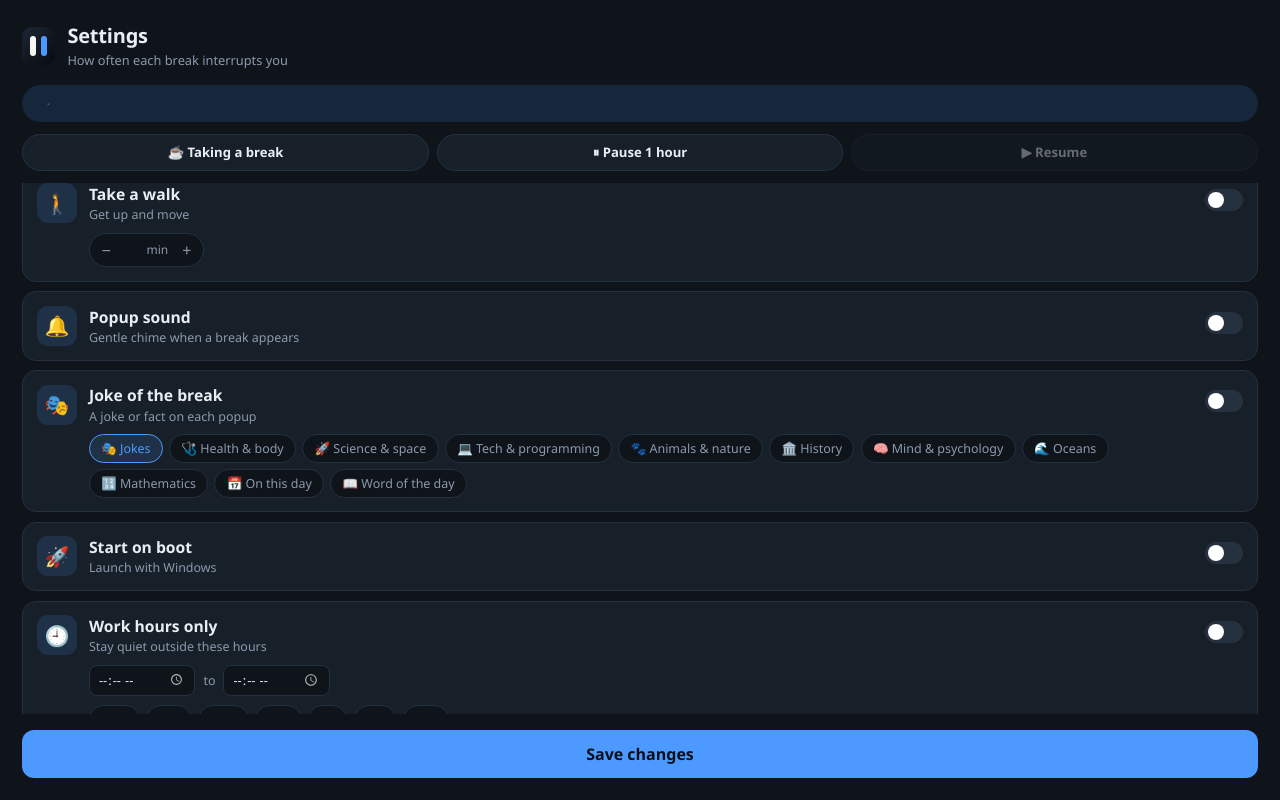
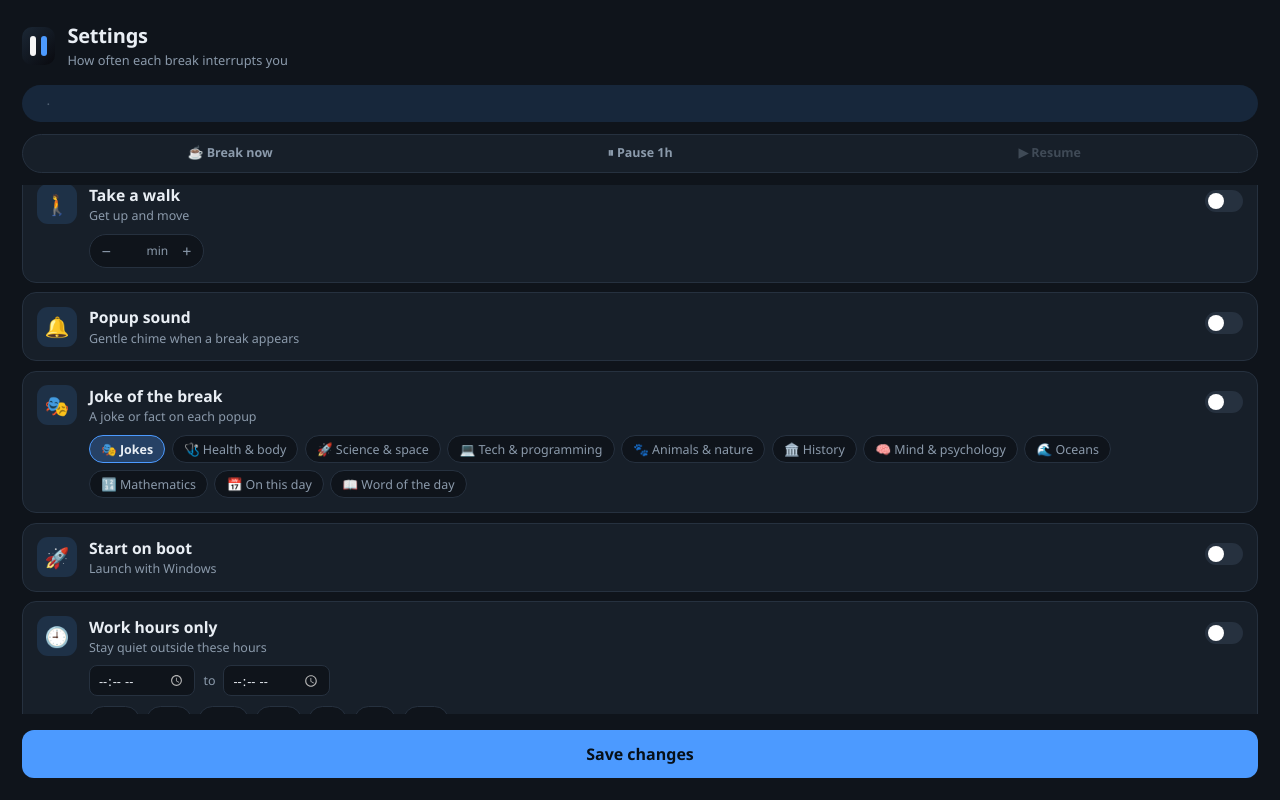
Before and after one commit to Ashik234/Pause-ture, a website built with Vite: page settings.html in a window 1280 px wide. Both pictures are taken after a click on the button "🎭 Jokes". Built offline with nearby package versions, Linux system fonts and the light colour scheme.

Commit message:
feat(settings): redesign quick actions as segmented control

```diff
--- a/settings.html
+++ b/settings.html
@@ -15,6 +15,8 @@
         --muted: #8b9aab;
         --accent: #4c9aff;
         --accent-dim: rgba(76, 154, 255, 0.14);
+        --accent-soft: rgba(76, 154, 255, 0.28);
+        --accent-strong: rgba(76, 154, 255, 0.4);
         --ok: #57c98a;
         --radius: 14px;
       }
@@ -290,35 +292,58 @@
         outline-offset: 2px;
       }
 
-      /* quick actions */
+      /* quick actions — segmented control, one line per label */
       #actions {
         display: flex;
-        gap: 0.5rem;
+        align-items: stretch;
+        gap: 0.15rem;
         margin: 0 1.4rem 0.75rem;
+        padding: 0.2rem;
+        background: var(--card);
+        border: 1px solid var(--line);
+        border-radius: 999px;
       }
 
       #actions button {
-        flex: 1;
-        padding: 0.55rem 0.6rem;
-        font-size: 0.82rem;
+        flex: 1 1 0;
+        min-width: 0;
+        display: inline-flex;
+        align-items: center;
+        justify-content: center;
+        gap: 0.32rem;
+        padding: 0.5rem 0.5rem;
+        font-size: 0.78rem;
         font-weight: 600;
         font-family: inherit;
-        color: var(--text);
-        background: var(--card);
-        border: 1px solid var(--line);
+        line-height: 1.2;
+        /* labels grow ("Paused until 10:30") — clip, never wrap to two lines */
+        white-space: nowrap;
+        overflow: hidden;
+        text-overflow: ellipsis;
+        color: var(--muted);
+        background: transparent;
+        border: 0;
         border-radius: 999px;
         cursor: pointer;
-        transition: background 0.15s ease, border-color 0.15s ease,
-          opacity 0.15s ease;
+        transition: background 0.15s ease, color 0.15s ease, opacity 0.15s ease;
       }
 
       #actions button:hover:not(:disabled) {
+        color: var(--text);
         background: var(--card-hover);
-        border-color: var(--accent);
+      }
+
+      #actions button:active:not(:disabled) {
+        background: var(--accent-dim);
+      }
+
+      #actions button:focus-visible {
+        outline: 2px solid var(--accent);
+        outline-offset: -2px;
       }
 
       #actions button:disabled {
-        opacity: 0.4;
+        opacity: 0.35;
         cursor: default;
       }
 
@@ -386,13 +411,25 @@
       }
 
       .chip:hover {
+        color: var(--text);
         border-color: var(--accent);
       }
 
+      /* selected: near-white text so the label reads clearly on the blue fill */
       .chip.on {
-        color: var(--accent);
-        background: var(--accent-dim);
+        color: var(--text);
+        font-weight: 600;
+        background: var(--accent-soft);
         border-color: var(--accent);
+      }
+
+      .chip.on:hover {
+        background: var(--accent-strong);
+      }
+
+      .chip:focus-visible {
+        outline: 2px solid var(--accent);
+        outline-offset: 2px;
       }
 
       footer {
@@ -461,10 +498,10 @@
       <span id="stats-locked" hidden></span>
     </div>
 
-    <div id="actions">
-      <button id="break-now">☕ Taking a break</button>
-      <button id="pause">⏸ Pause 1 hour</button>
-      <button id="resume" disabled>▶ Resume</button>
+    <div id="actions" role="group" aria-label="Quick actions">
+      <button id="break-now" title="I'm taking a break now — reset all timers">☕ Break now</button>
+      <button id="pause" title="Pause reminders for 1 hour">⏸ Pause 1h</button>
+      <button id="resume" disabled title="Resume reminders">▶ Resume</button>
     </div>
 
     <main id="rows"></main>
--- a/src/settings.ts
+++ b/src/settings.ts
@@ -271,13 +271,15 @@ const resumeBtn = document.querySelector<HTMLButtonElement>("#resume")!;
 function setPausedUi(until: string | null) {
   pauseBtn.disabled = until !== null;
   resumeBtn.disabled = until === null;
-  pauseBtn.textContent = until ? `⏸ Paused until ${until}` : "⏸ Pause 1 hour";
+  // short labels — all three segments share a 430px-wide row
+  pauseBtn.textContent = until ? `⏸ Until ${until}` : "⏸ Pause 1h";
+  pauseBtn.title = until ? `Reminders paused until ${until}` : "Pause reminders for 1 hour";
 }
 
 breakBtn.addEventListener("click", async () => {
   await invoke("break_now");
-  breakBtn.textContent = "✓ Timers reset";
-  setTimeout(() => (breakBtn.textContent = "☕ Taking a break"), 1800);
+  breakBtn.textContent = "✓ Reset";
+  setTimeout(() => (breakBtn.textContent = "☕ Break now"), 1800);
 });
 
 pauseBtn.addEventListener("click", async () => {
```
